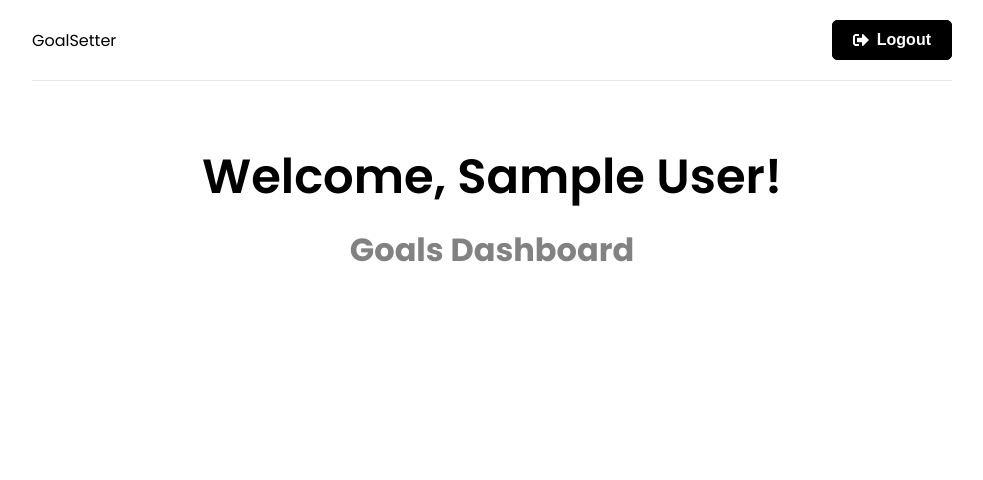
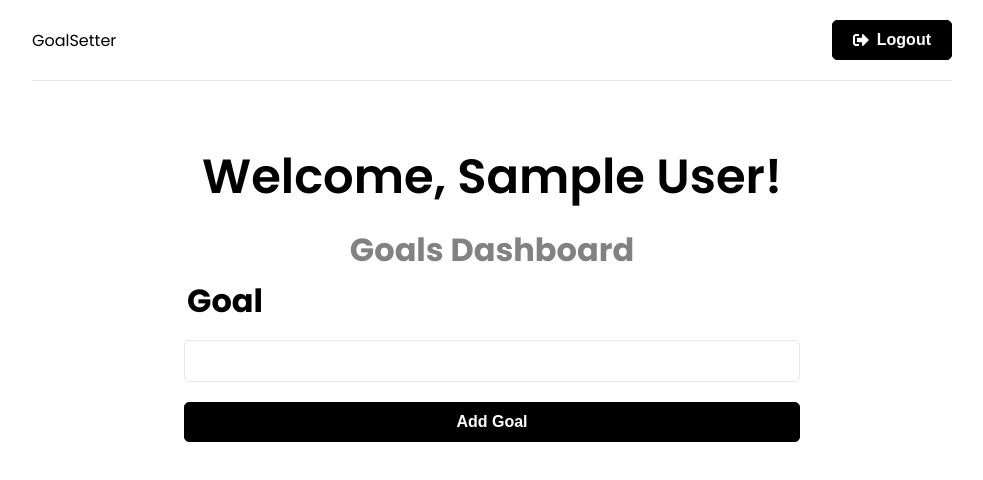
Before and after one commit to Saige243/Bookbuddy-backend, a React (Create React App) app in the folder frontend/: page / in a window 1280 px wide. Shown: the top 480 px of the page, without its empty margins (148-1131 px from the left). Built offline with nearby package versions, Linux system fonts and the light colour scheme; sample sign-in values are in the browser's storage.

Commit message:
added slices on goal form

```diff
--- a/frontend/src/components/GoalForm.jsx
+++ b/frontend/src/components/GoalForm.jsx
@@ -1,11 +1,33 @@
 import { useState } from 'react'
-import { useSelector, useDispatch } from 'react-redux'
+import { useDispatch } from 'react-redux'
+import { createGoal } from '../features/goals/goalSlice'
 
 function GoalForm() {
+  const [text, setText] = useState('')
+
+  const dispatch = useDispatch()
+
+  const onSubmit = e => {
+    e.preventDefault()
+
+    dispatch(createGoal({ text }))
+    setText('')
+  }
+
   return (
-    <div>
-      <div>Goal Form</div>
-    </div>
+    <section className="form">
+      <form onSubmit={onSubmit}>
+        <div className="form-group">
+          <label htmlFor="text">Goal</label>
+          <input type="text" name='text' id='text' value={text} onChange={(e) => setText(e.target.value)} />
+        </div>
+        <div className="form-group">
+          <button className="btn btn-block" type='submit'>
+            Add Goal
+          </button>
+        </div>
+      </form>
+    </section>
   )
 }
 
--- a/frontend/src/features/goals/goalService.js
+++ b/frontend/src/features/goals/goalService.js
@@ -0,0 +1,24 @@
+import axios from 'axios'
+
+const API_URL = '/api/goals/'
+
+
+// create new goal
+const createGoal = async (goalData, token) => {
+  const config = {
+    headers: {
+      Authorization: `Bearer ${token}`
+
+    }
+  }
+
+  const response = await axios.post(API_URL, goalData, config)
+
+  return response.data
+}
+
+const goalService = {
+  createGoal
+}
+
+export default goalService
--- a/frontend/src/features/goals/goalSlice.js
+++ b/frontend/src/features/goals/goalSlice.js
@@ -1,4 +1,5 @@
 import { createSlice, createAsyncThunk } from '@reduxjs/toolkit'
+import goalService from './goalService'
 
 const initialState = {
   goals: [],
@@ -8,12 +9,43 @@
   message: ''
 }
 
+// create new goal
+export const createGoal = createAsyncThunk('goals/create', async (goalData, thunkAPI) => {
+  try {
+    const token = thunkAPI.getState().auth.user.token
+    return await goalService.createGoal(goalData, token)
+  } catch (error) {
+    const message =
+      (error.response &&
+        error.response.data &&
+        error.response.data.message) ||
+      error.message ||
+      error.toString()
+    return thunkAPI.rejectWithValue(message)
+  }
+})
 
 export const goalSlice = createSlice({
   name: 'goal',
   initialState,
   reducers: {
     reset: (state) => initialState
+  },
+  extraReducers: (builder) => {
+    builder
+      .addCase(createGoal.pending, (state) => {
+        state.isLoading = true
+      })
+      .addCase(createGoal.fulfilled, (state, action) => {
+        state.isLoading = false
+        state.isSuccess = true
+        state.goals.push(action.payload)
+      })
+      .addCase(createGoal.rejected, (state, action) => {
+        state.isLoading = false
+        state.isError = true
+        state.message = action.payload
+      })
   }
 })
 
--- a/frontend/src/pages/Dashboard.jsx
+++ b/frontend/src/pages/Dashboard.jsx
@@ -20,6 +20,7 @@
       <section className="heading">
         <h1>Welcome, {user && user.name}!</h1>
         <p>Goals Dashboard</p>
+        <GoalForm />
       </section>
     </>
   )
```
